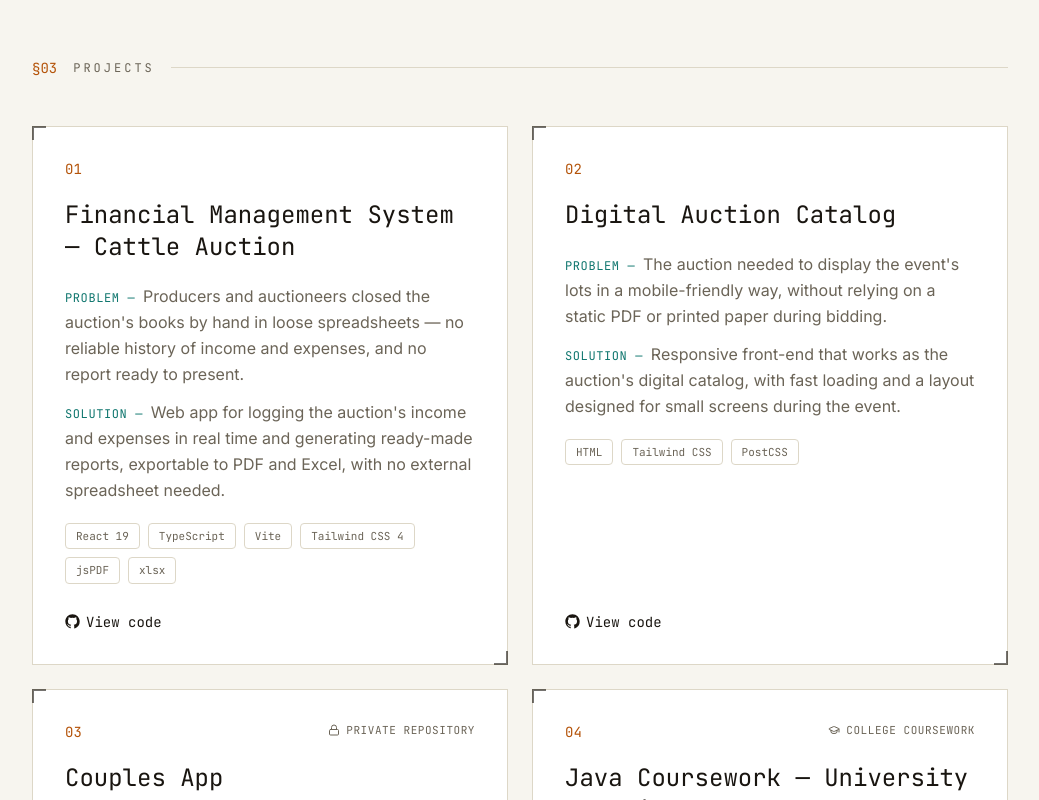
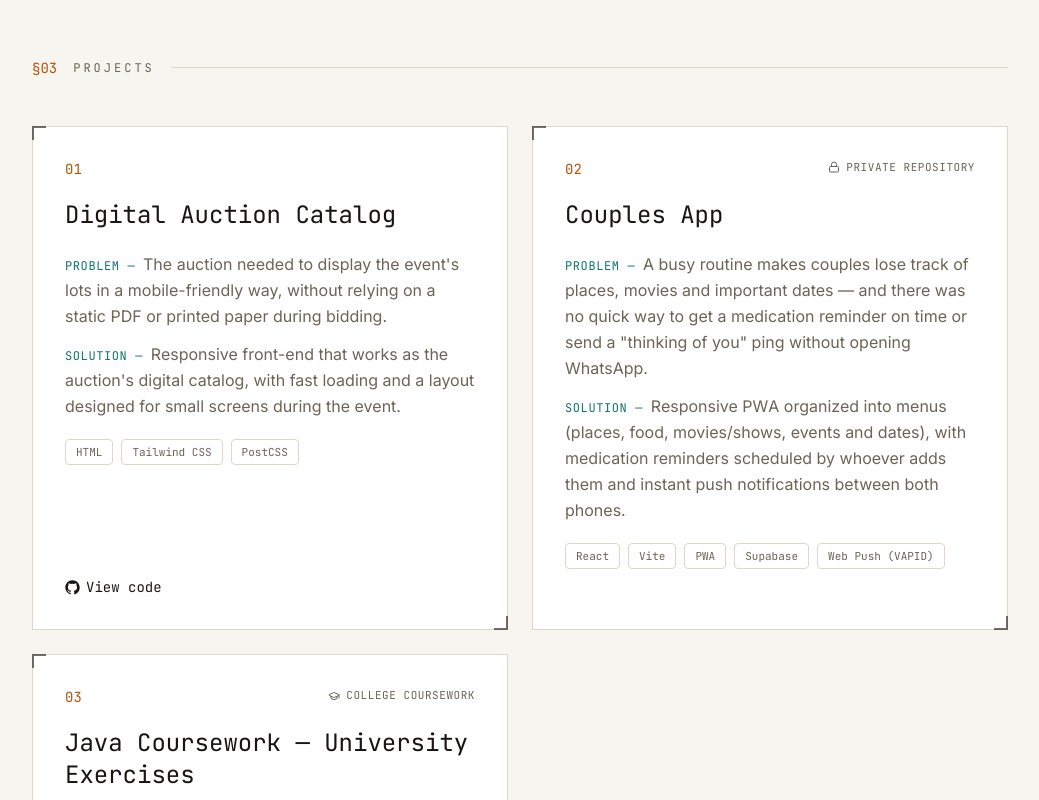
Before and after one commit to JoaoMarceloAngeli/Portfolio, a React (Vite) app: page / in a window 1280 px wide. Shown: the part 1420-2220 px from the top of the page, without its empty margins (120-1159 px from the left). Built offline with nearby package versions, Linux system fonts and the light colour scheme.

Commit message:
apenas 3 projetos
retirada provisória do controle de despesas

```diff
--- a/src/data/projects.ts
+++ b/src/data/projects.ts
@@ -2,26 +2,20 @@ import type { ProjectMeta } from '@/types'
 
 export const projects: ProjectMeta[] = [
   {
-    id: 'controle-de-despesas',
+    id: 'cardapio',
     index: '01',
-    stack: ['React 19', 'TypeScript', 'Vite', 'Tailwind CSS 4', 'jsPDF', 'xlsx'],
-    repoUrl: 'https://github.com/JoaoMarceloAngeli/Controle-de-despesas',
-  },
-  {
-    id: 'cardapio',
-    index: '02',
     stack: ['HTML', 'Tailwind CSS', 'PostCSS'],
     repoUrl: 'https://github.com/JoaoMarceloAngeli/Cardapio',
   },
   {
     id: 'app-casal',
-    index: '03',
+    index: '02',
     stack: ['React', 'Vite', 'PWA', 'Supabase', 'Web Push (VAPID)'],
     noteKind: 'private',
   },
   {
     id: 'projetos-java-faculdade',
-    index: '04',
+    index: '03',
     stack: ['Java', 'NetBeans'],
     repoUrl: 'https://github.com/JoaoMarceloAngeli/Projetos-Java-faculdade',
     noteKind: 'academic',
--- a/src/i18n/translations.ts
+++ b/src/i18n/translations.ts
@@ -107,13 +107,6 @@ const pt: Translations = {
     viewCode: 'Ver código',
     demo: 'Demo',
     items: {
-      'controle-de-despesas': {
-        name: 'Sistema de Gestão Financeira — Leilão de Gado',
-        problem:
-          'Produtores e leiloeiros fechavam a conta do leilão manualmente, em planilhas soltas — sem histórico confiável de receitas e despesas nem relatório pronto pra apresentar.',
-        solution:
-          'Aplicação web para lançar receitas e despesas do leilão em tempo real e gerar relatórios prontos, exportáveis em PDF e Excel, sem depender de planilha externa.',
-      },
       cardapio: {
         name: 'Catálogo Digital do Leilão',
         problem:
@@ -224,13 +217,6 @@ const en: Translations = {
     viewCode: 'View code',
     demo: 'Demo',
     items: {
-      'controle-de-despesas': {
-        name: 'Financial Management System — Cattle Auction',
-        problem:
-          "Producers and auctioneers closed the auction's books by hand in loose spreadsheets — no reliable history of income and expenses, and no report ready to present.",
-        solution:
-          "Web app for logging the auction's income and expenses in real time and generating ready-made reports, exportable to PDF and Excel, with no external spreadsheet needed.",
-      },
       cardapio: {
         name: 'Digital Auction Catalog',
         problem:
```
